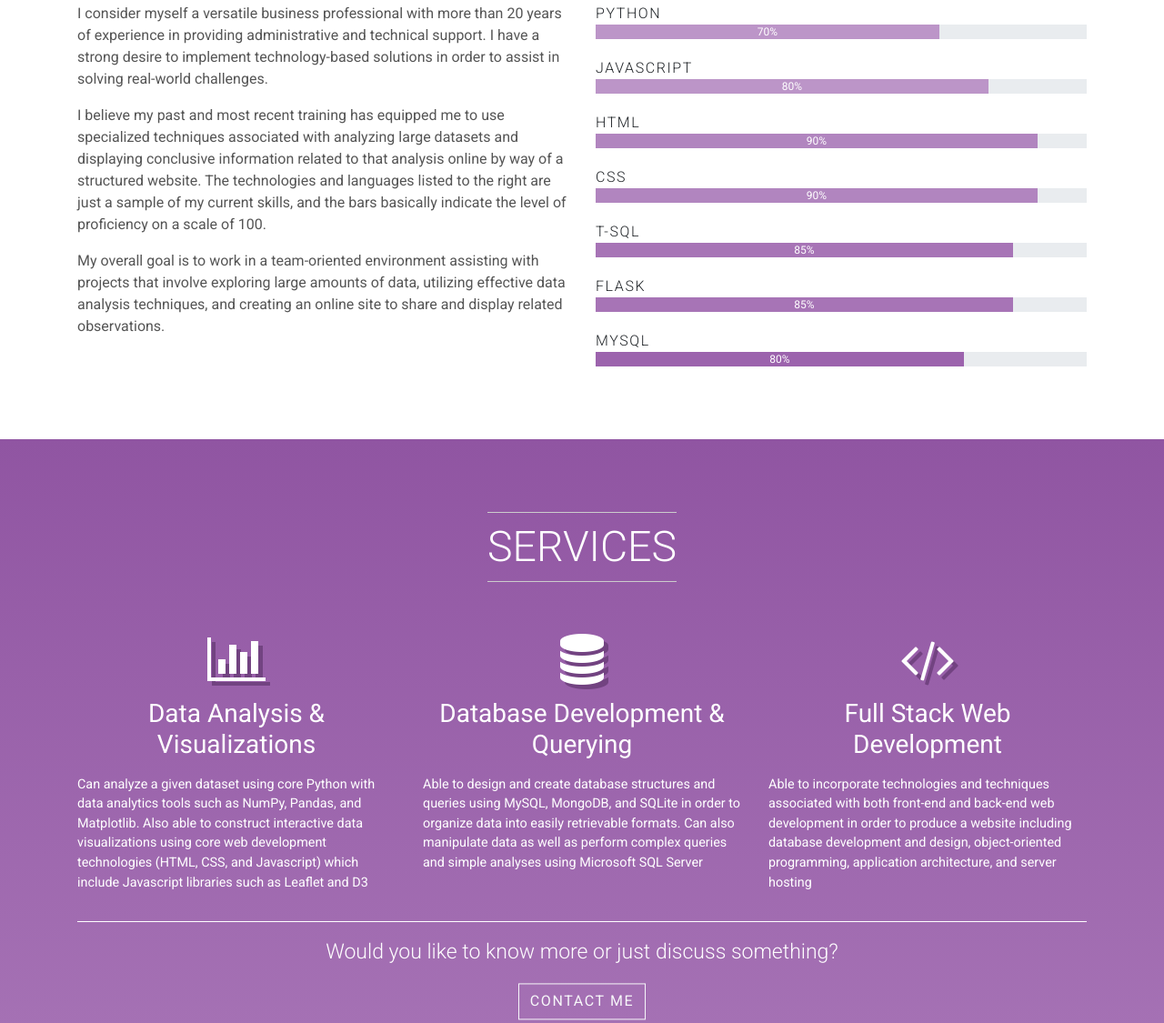
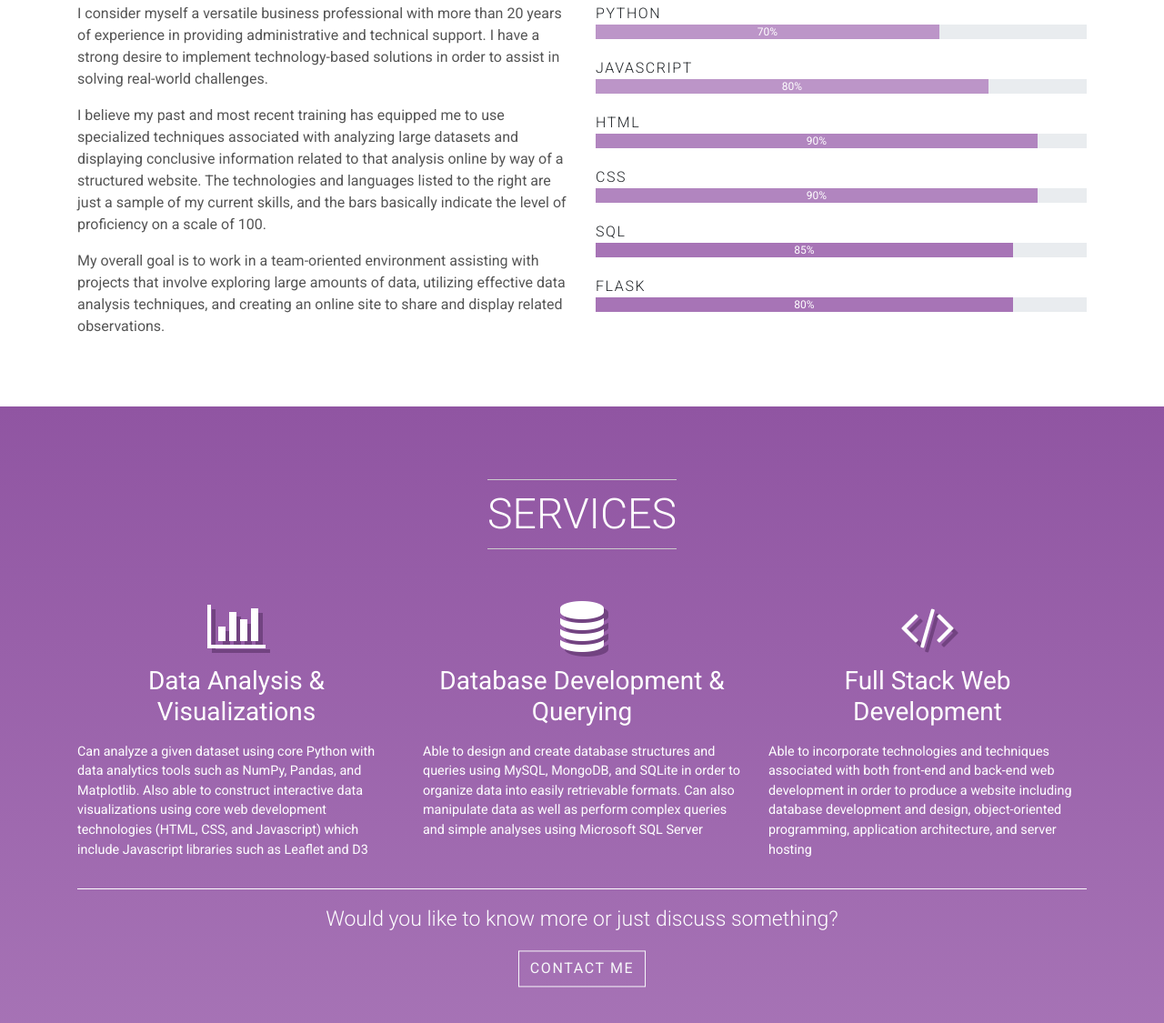
Before and after one commit to patrol7171/patrol7171.github.io, a plain HTML site: page index.html in a window 1280 px wide. Shown: the part 999-2124 px from the top of the page at 91% size. Drawn offline with Linux system fonts and the light colour scheme.

Commit message:
Update index.html

```diff
--- a/index.html
+++ b/index.html
@@ -99,7 +99,7 @@
               </div>
             </div>
 			<div class="skill-item">
-              <div class="progress-title">T-SQL</div>
+              <div class="progress-title">SQL</div>
               <div class="progress">
                 <div role="progressbar" style="width: 85%" aria-valuenow="85" aria-valuemin="0" aria-valuemax="100" class="progress-bar progress-bar-skill3">85%</div>
               </div>
@@ -107,13 +107,7 @@
 			<div class="skill-item">
               <div class="progress-title">Flask</div>
               <div class="progress">
-                <div role="progressbar" style="width: 85%" aria-valuenow="85" aria-valuemin="0" aria-valuemax="100" class="progress-bar progress-bar-skill3">85%</div>
-              </div>
-            </div>
-			<div class="skill-item">
-              <div class="progress-title">mySQL</div>
-              <div class="progress">
-                <div role="progressbar" style="width: 75%" aria-valuenow="75" aria-valuemin="0" aria-valuemax="100" class="progress-bar progress-bar-skill4">80%</div>
+                <div role="progressbar" style="width: 85%" aria-valuenow="85" aria-valuemin="0" aria-valuemax="100" class="progress-bar progress-bar-skill3">80%</div>
               </div>
             </div>
         </div>
@@ -226,12 +220,12 @@
                     <div class="reference"><a href="#"><img src="img/mlcc_web_img.PNG" alt="" class="img-fluid">
                         <div class="overlay">
                           <div class="inner">
-                            <h3 class="h4 reference-title">Project Dashboard</h3>
+                            <h3 class="h4 reference-title">Climate Data Dashboard</h3>
                             <p>A dashboard for your next machine learning project...</p>
                           </div>
                         </div></a>
                       <div data-images="img/mlcc_web_img2.PNG" class="sr-only reference-description">
-                        <p>This is a sample dashboard that displays data visualizations based on information from NOAA. Although the data is real, the company(Data Masters, Inc) is fictitious and is only being presented here as a firm with a data science team assisting in a special climate change project.</p>
+                        <p>This is a sample dashboard that displays data visualizations based on information from NOAA. Although the data is real, the company (Data Masters, Inc) is fictitious and is only being presented here as a firm with a data science team assisting in a special climate change project.</p>
                         <p>This site showcases full stack web development and includes the Aeris Weather API. Python programming, the Flask web network and a SQLite database are also utilized. The graphs displayed throughout the site were constructed using D3.js. </p>
                         <p class="buttons text-center"><a href="https://mlcc-dashboard.herokuapp.com" target='_blank' class="btn btn-outline-primary"><i class="fa fa-globe"></i> Visit website</a></p>
                       </div>
@@ -441,7 +435,7 @@
           </div>
           <!-- /.6-->
           <div class="col-md-6 text-center text-lg-right mt-4 mt-lg-0">
-            <p>© 2018 Patricia Rollins. All rights reserved.</p>
+            <p>© 2019 Patricia Rollins. All rights reserved.</p>
           </div>
           <div class="col-12 mt-4">
             <p class="template-bootstrapious">Site adapted from a <a href="https://www.bootstrapious.com">Bootstrapious</a> template.
```
